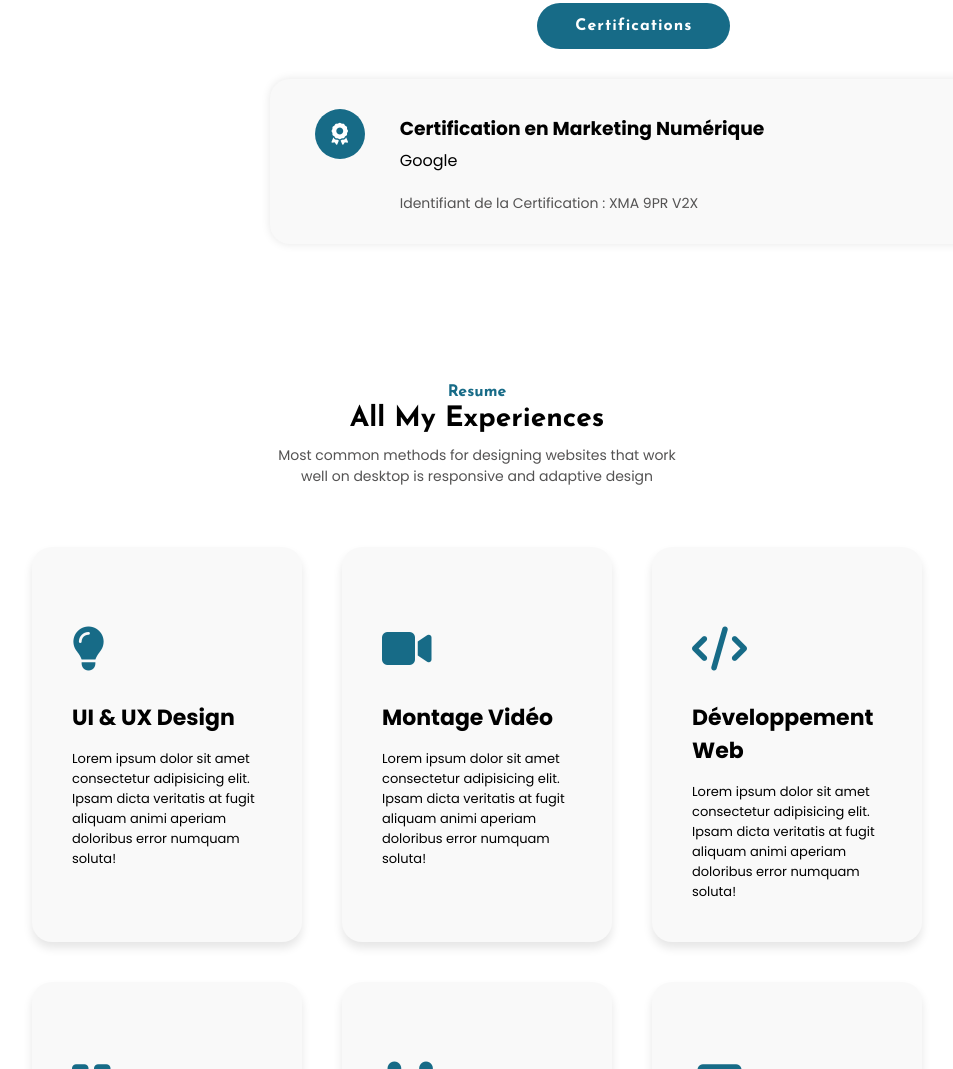
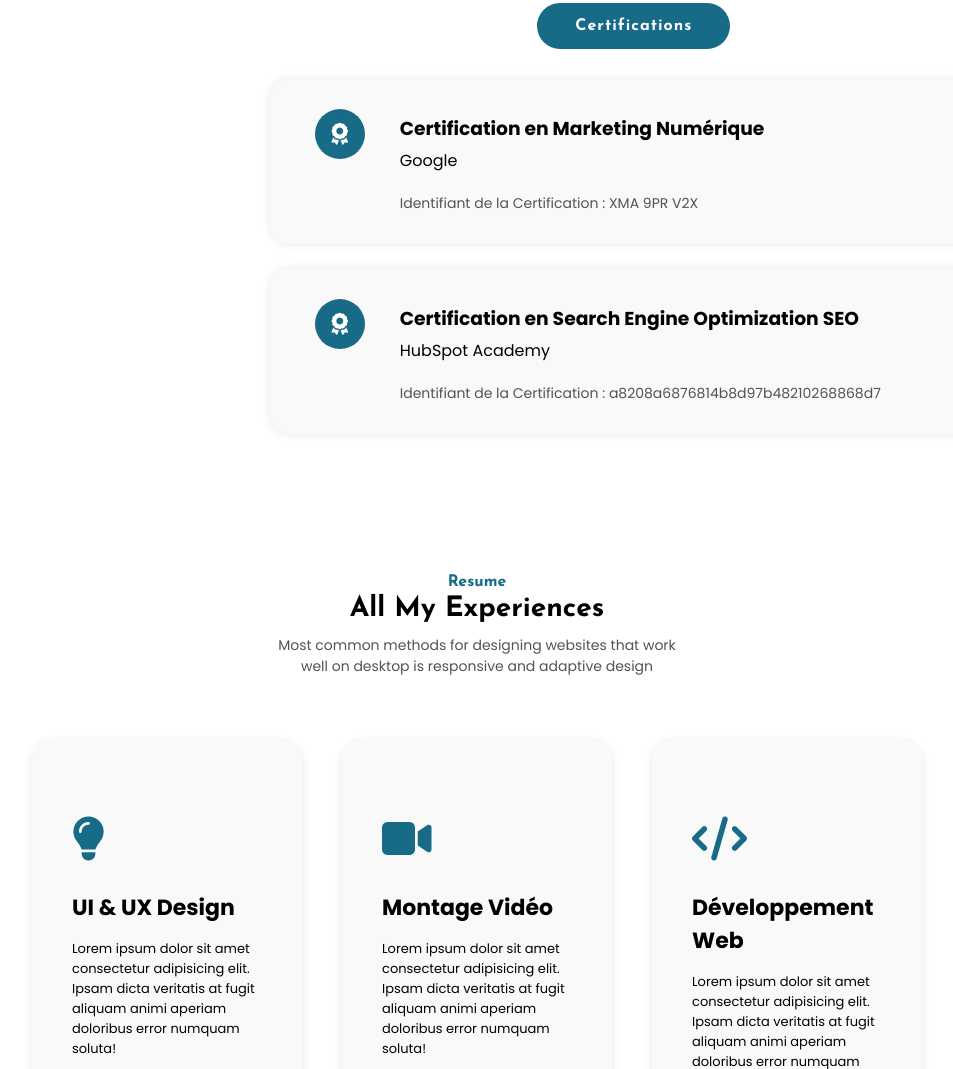
Before and after one commit to Amedon-Roland/RolandTech-Portfolio, a plain HTML site: page index.html in a window 1280 px wide. Shown: the part 6018-7087 px from the top of the page, without its empty margins (163-1116 px from the left). Drawn offline with nearby package versions, Linux system fonts and the light colour scheme; animation ran at ten frames a second.

Commit message:
mon site

```diff
--- a/index.html
+++ b/index.html
@@ -406,7 +406,13 @@
                         <span> Google  </span>
                         <p> Identifiant de la Certification : XMA 9PR V2X</p>
                     </div>
+                    <div class="box">
+                        <span class="year"></span>
+                        <h3> Certification en Search Engine Optimization SEO </h3>
+                        <span> HubSpot Academy </span>
+                        <p> Identifiant de la Certification : a8208a6876814b8d97b48210268868d7  </p>
 
+                    </div>
                 </div>
             </div>
         </div>
```
